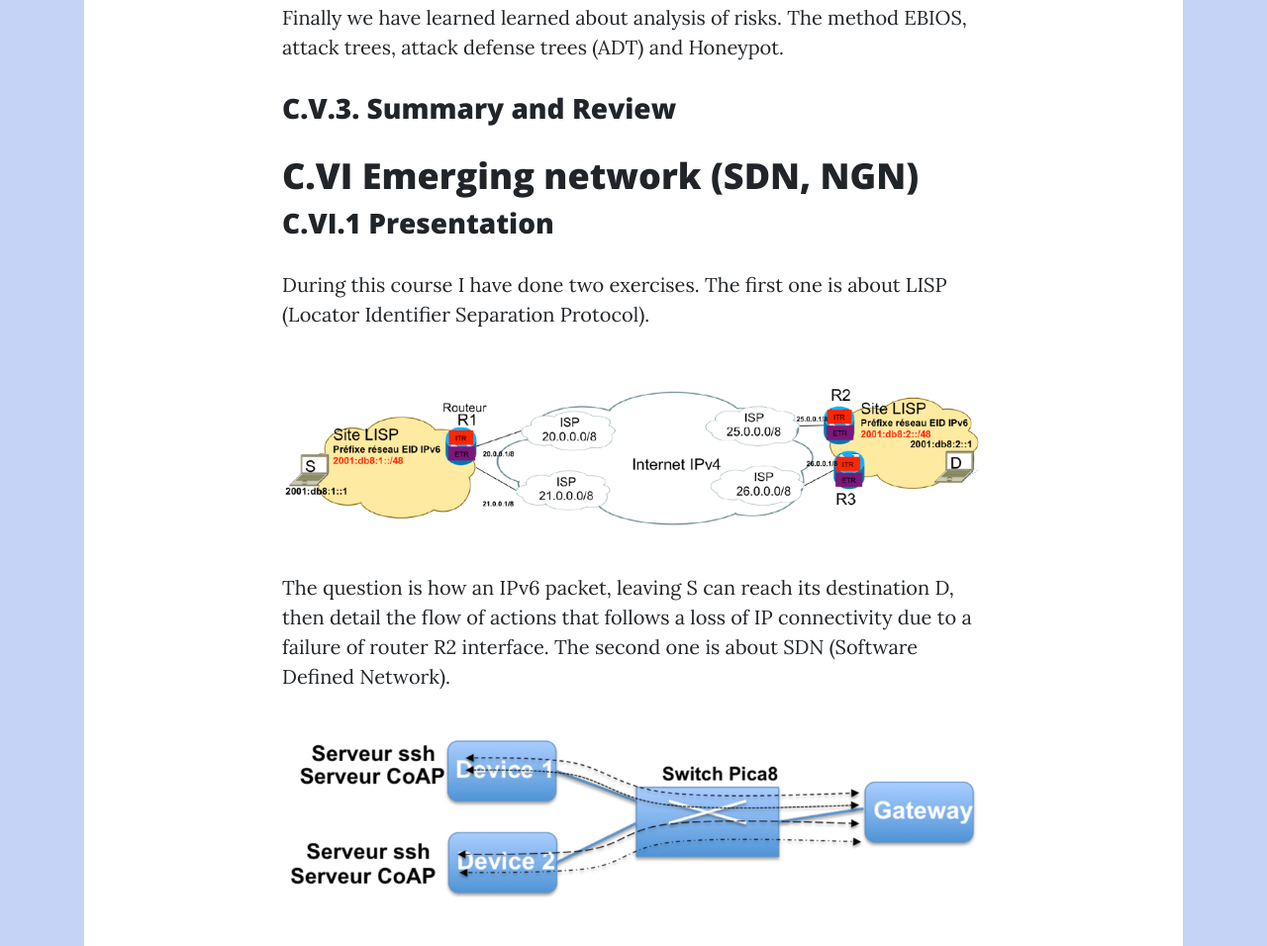
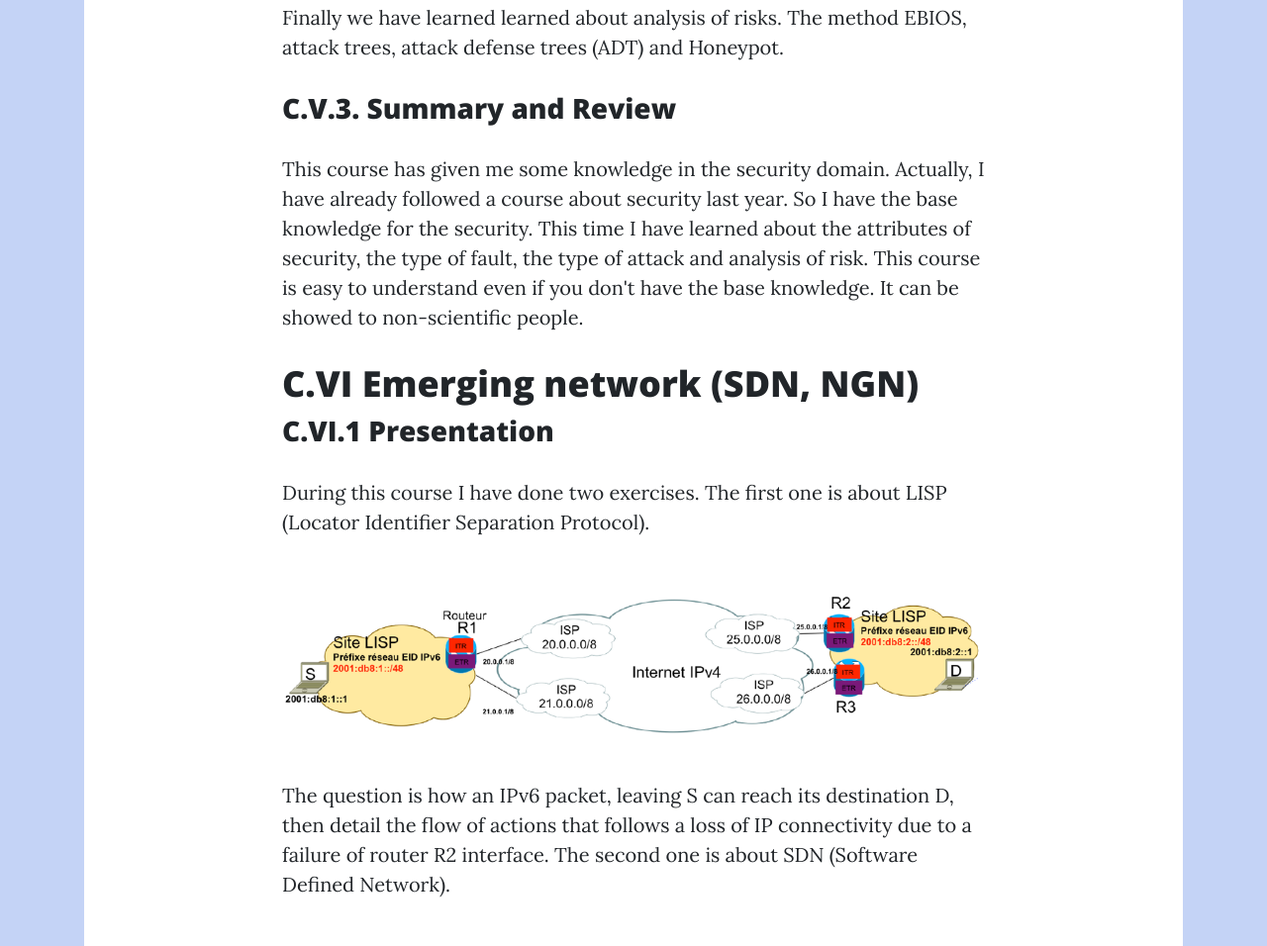
Before and after one commit to CHENTing0902/Portfolio, a website: page technical.html in a window 1280 px wide. Shown: the part 8590-9546 px from the top of the page at 99% size. Drawn offline with nearby package versions, Linux system fonts and the light colour scheme.

Commit message:
add the summary and review part for security

```diff
--- a/technical.html
+++ b/technical.html
@@ -248,7 +248,7 @@
               <p>
                 A fault can activate an error, then an error can propagate a failure.
                 Physique fault, fault of conception, single event latch-up and intrusions are examples for the type of fault.
-                There are many different type of attacks, such as passive listening, interception, relay attack, masquerade, covert channels, side channels, backdoor, malware and Dos (denial of service).
+                There are many different type of attacks, such as passive listening, interception, relay attack, masquerade, covert channels, side channels, backdoor, malware and DoS (denial of service).
                 And we have different defenses for the fault, for example, fault prevention, fault tolerance, fault elimination and fault prevision.
                 For the fault treatment, there are diagnostic, passivation, reconfiguration and reinitialization.
               </p>
@@ -257,6 +257,11 @@
               </p>
 
             <h3>C.V.3. Summary and Review</h3>
+              <p>
+                This course has given me some knowledge in the security domain. Actually, I have already followed a course about security last year.
+                So I have the base knowledge for the security. This time I have learned about the attributes of security, the type of fault, the type of attack and analysis of risk.
+                This course is easy to understand even if you don't have the base knowledge. It can be showed to non-scientific people.
+              </p>
 
 
             <a id="Emerging network (SDN, NGN)"><h2 class="post-title">C.VI Emerging network (SDN, NGN)</h2></a>
```
